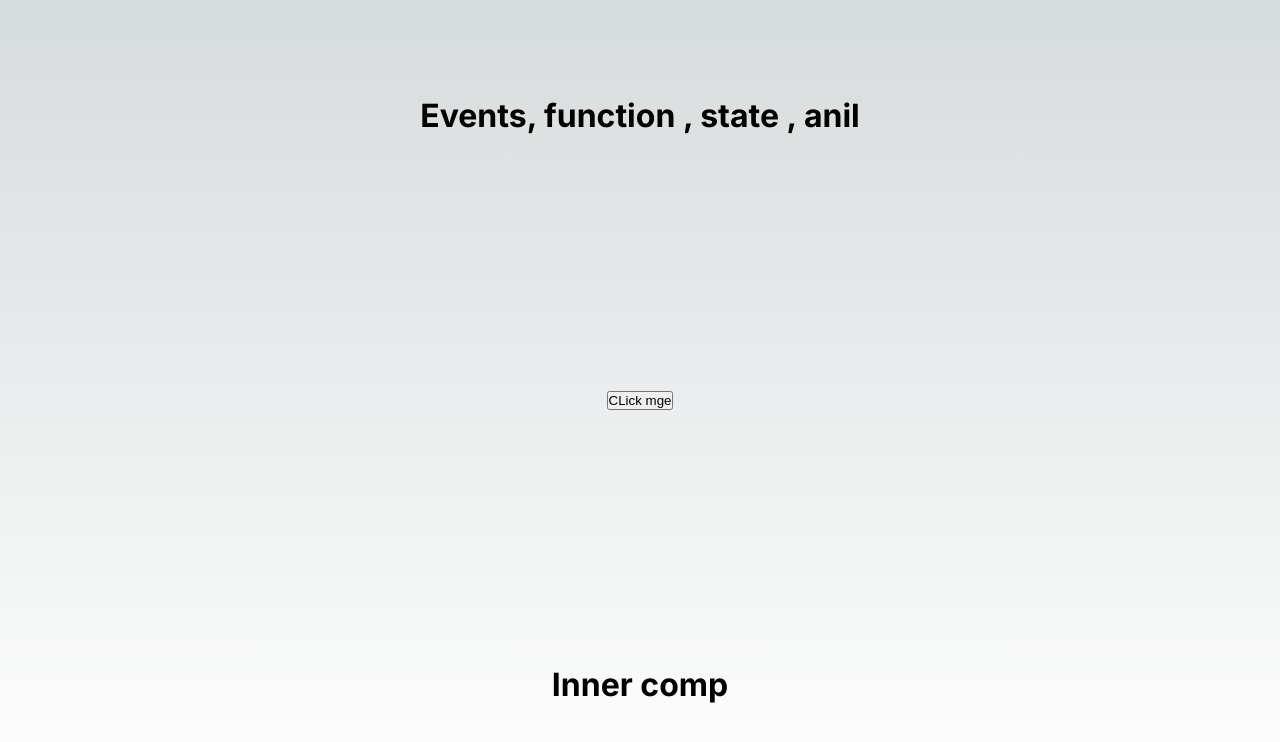
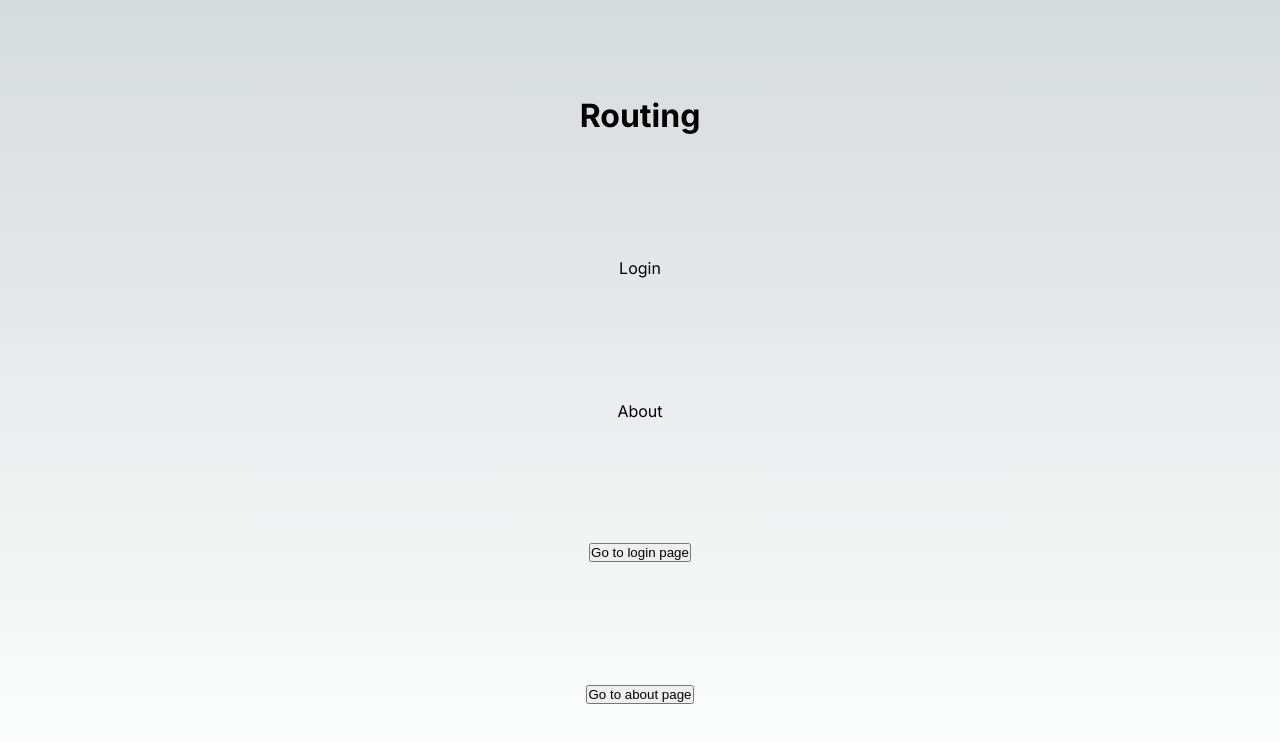
Before and after one commit to Ayushkkkkkkk/NEXTjs, a Next.js app: page / in a window 1280 px wide. Shown: the top 742 px of the page. Built offline with nearby package versions, Linux system fonts and the light colour scheme.

Commit message:
navigation

```diff
--- a/src/app/login/page.js
+++ b/src/app/login/page.js
@@ -1,7 +1,10 @@
+import Link from "next/link"
+
+
 const Login = ()=>{
     return (
         <div>
-            Hello login page
+            <Link href="/">Go to home page</Link>
         </div>
     )
 }
--- a/src/app/page.js
+++ b/src/app/page.js
@@ -1,26 +1,21 @@
-'use client';
-
-
-import { useState } from 'react';
+"use client";
+import Link from 'next/link'
 import styles from './page.module.css'
+import {useRouter} from "next/navigation"
 
 export default function Home() {
-  const [name , setName] =useState("anil")
-  const app = ()=> {
-    setName("siddhu")
-  }
-
-  const InnerComp=()=>{
-    return(
-      <h1>Inner comp</h1>
-    )
+  const router = useRouter();
+  const navigate = (route)=>{
+    router.push(route)
   }
   return (
     <main className={styles.main}>
+      <h1>Routing</h1>
+      <Link href="/login">Login</Link>
+      <Link href="/about">About</Link>
 
-      <h1>Events, function , state , {name}</h1>
-      <button onClick={()=>app()}>CLick mge</button>
-      <InnerComp/>
+      <button onClick={()=>navigate("/login")}>Go to login page</button>
+      <button onClick={()=>navigate("/about")}>Go to about page</button>
     </main>
   )
 }
```
